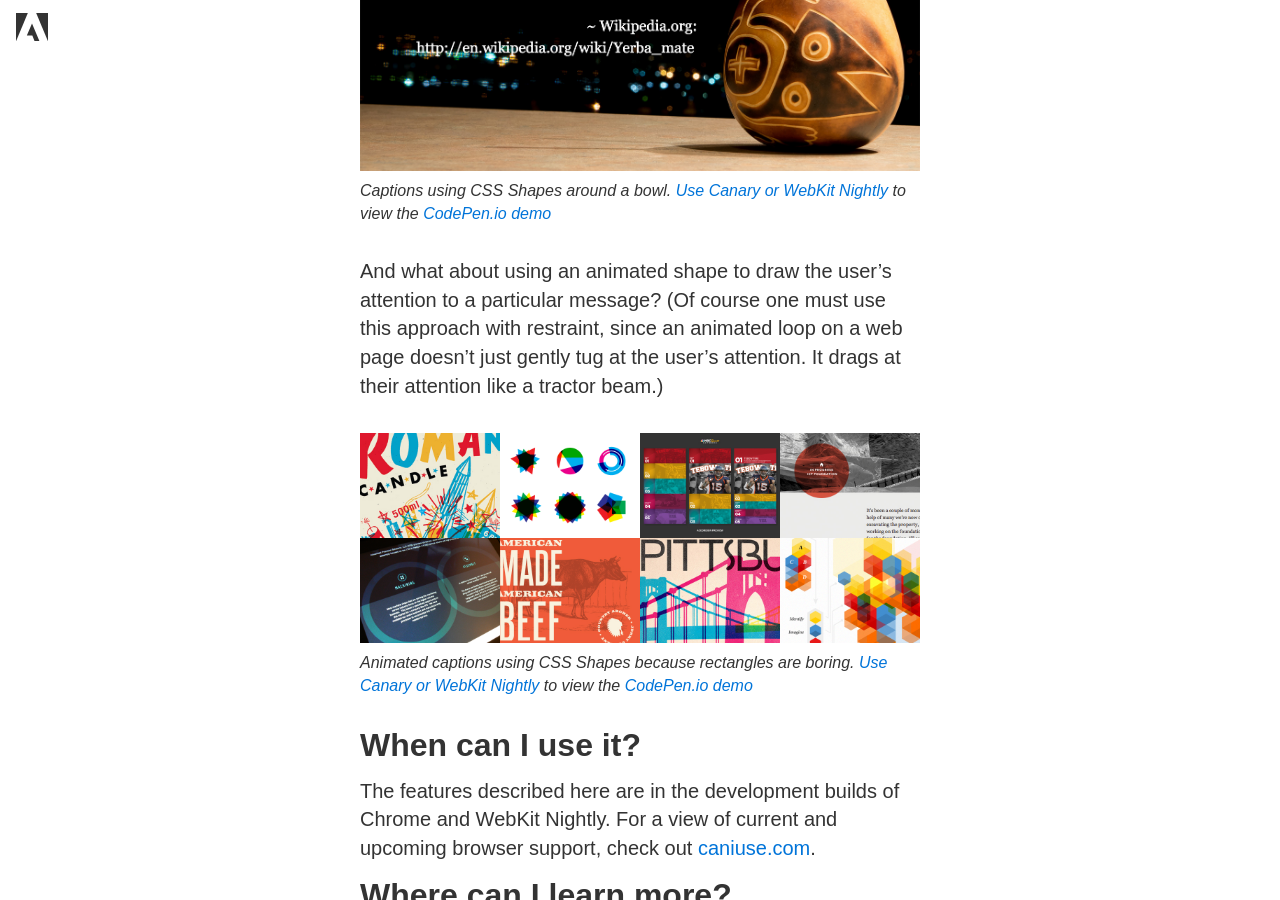
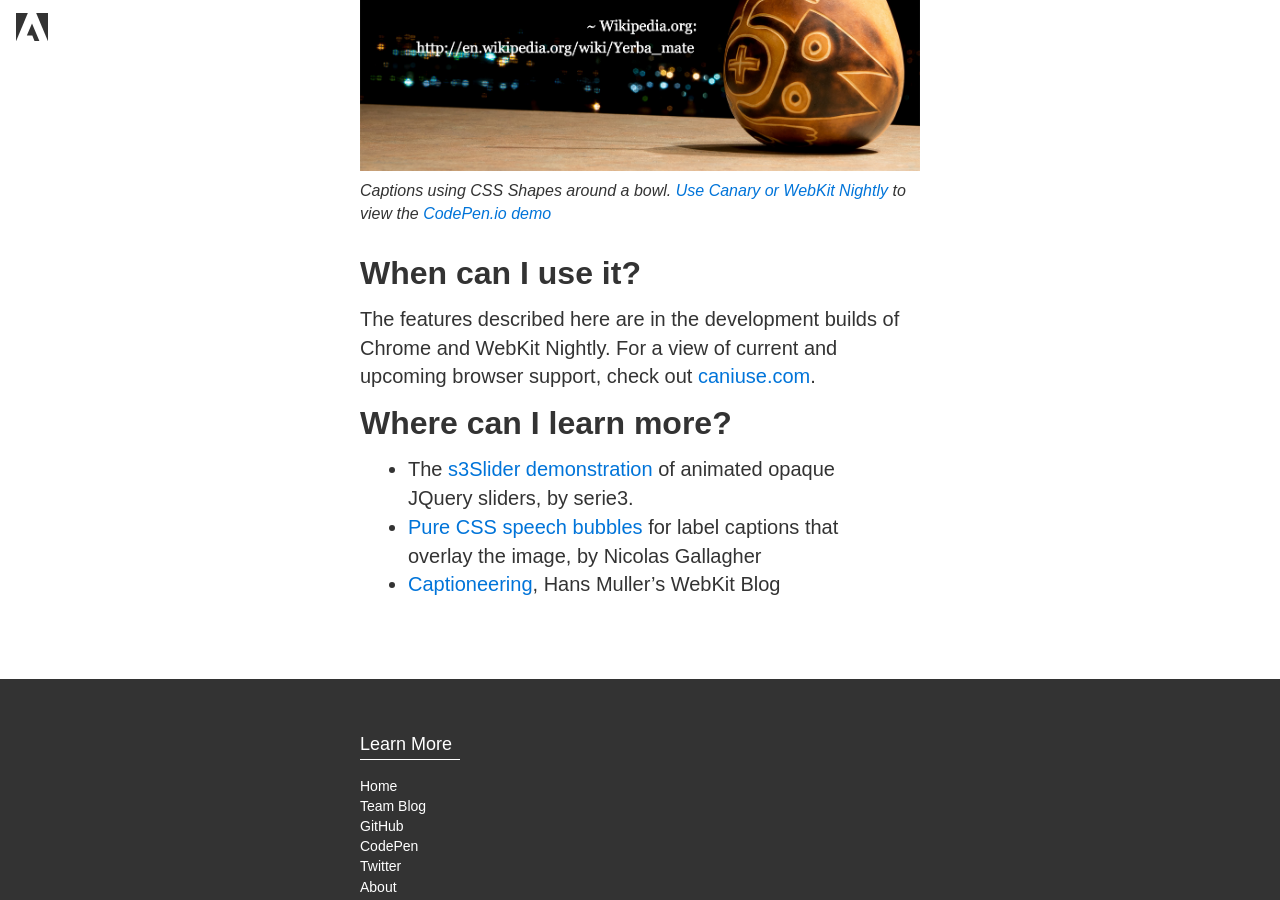
Before and after one commit to adobe-webplatform/adobe-webplatform.github.io, a Jekyll site: the page built from _posts/2014-06-12-captions.md, in a window 1280 px wide and 900 px high, scrolled down 1463 px. Built offline with Jekyll 4.4.1, drawn with Linux system fonts in a browser that asks for light colours; nearby versions of some CDN libraries.

Commit message:
Remove animated caption demo because it doesn't really work for captions.

```diff
--- a/_posts/2014-06-12-captions.md
+++ b/_posts/2014-06-12-captions.md
@@ -25,15 +25,6 @@ How about putting a caption on top of an image? That text shouldn’t obscure an
   <figcaption>Captions using CSS Shapes around a bowl. <a href="{{site.baseurl}}/enable/">Use Canary or WebKit Nightly</a> to view the <a href="http://codepen.io/adobe/pen/yoEvB">CodePen.io demo</a></figcaption>
 </figure>
 
-And what about using an animated shape to draw the user’s attention to a particular message? (Of course one must use this approach with restraint, since an animated loop on a web page doesn’t just gently tug at the user’s attention. It drags at their attention like a tractor beam.)
-
-<figure>
-  <a href="{{site.baseurl}}/img/captionshapesboring.png">
-    <img src="{{site.baseurl}}/img/blendmodes.png" alt="animated captions using css shapes because rectangles are boring">
-  </a>
-  <figcaption>Animated captions using CSS Shapes because rectangles are boring. <a href="{{site.baseurl}}/enable/">Use Canary or WebKit Nightly</a> to view the <a href="http://codepen.io/adobe/pen/sGvLE">CodePen.io demo</a></figcaption>
-</figure>
-
 ##When can I use it?
 
 The features described here are in the development builds of Chrome and WebKit Nightly. For a view of current and upcoming browser support, check out [caniuse.com](http://caniuse.com/#search=shapes){:target="_blank"}.
```
